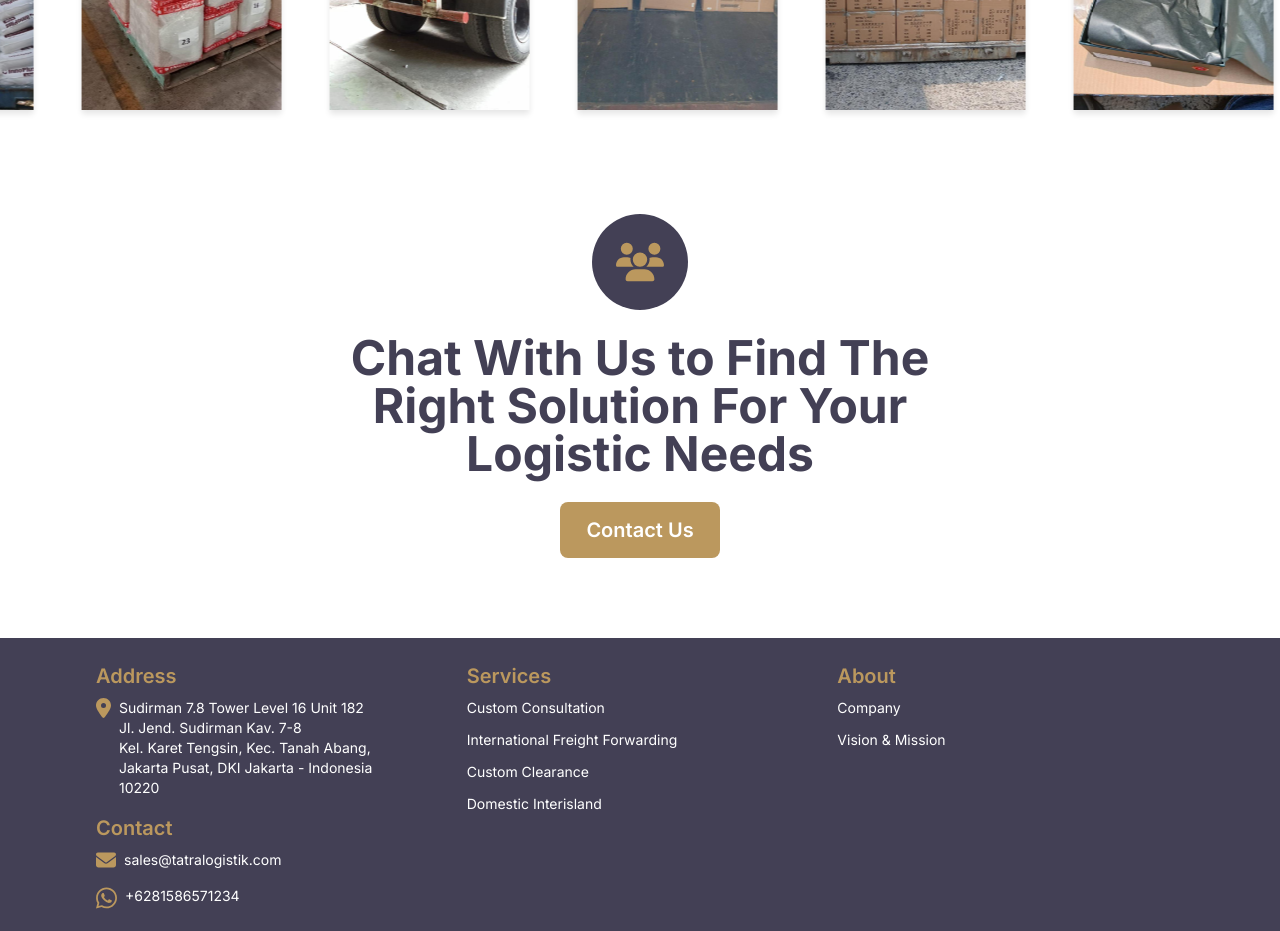
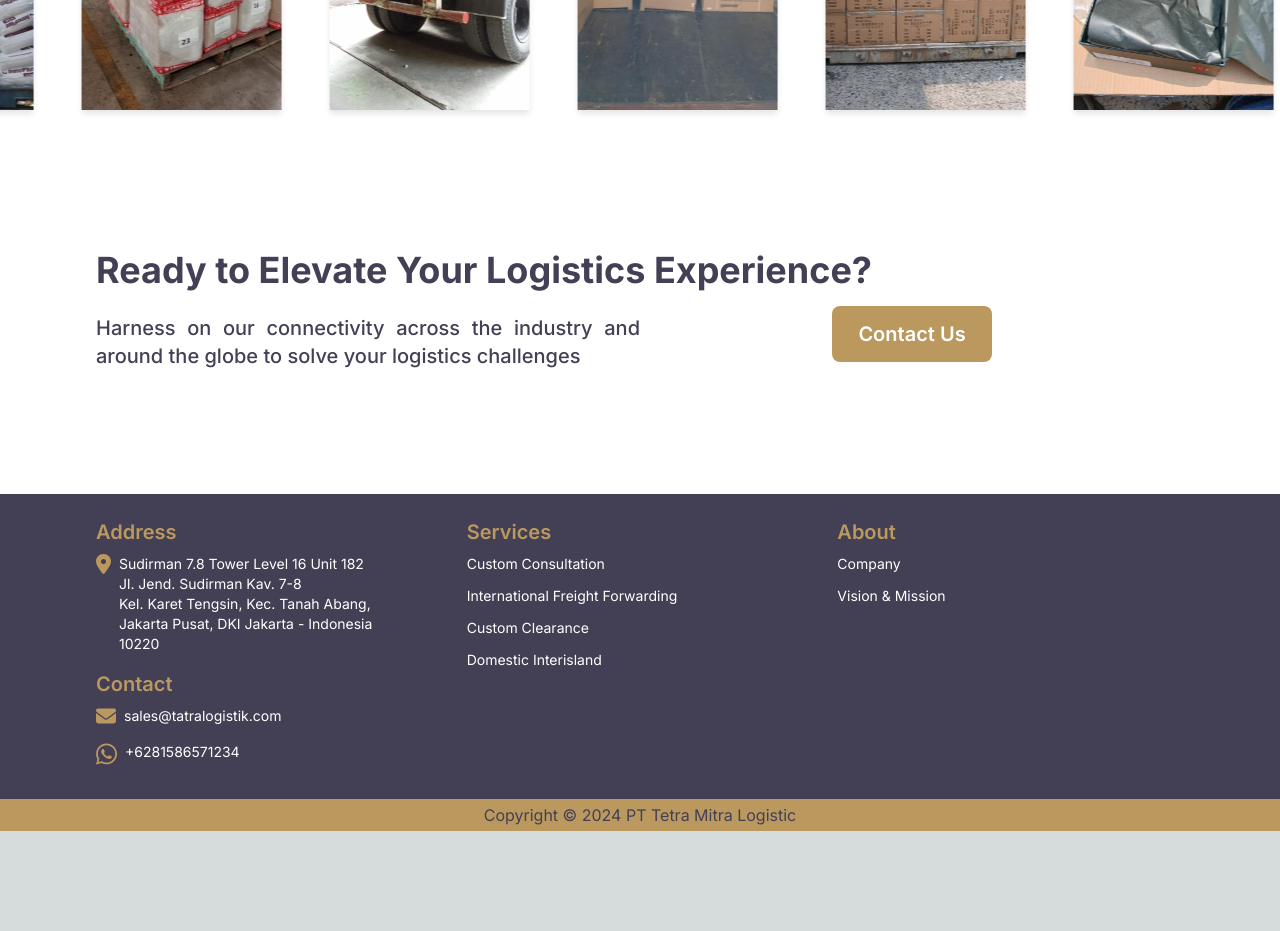
Before and after one commit to christ1201/compro-tetra, a Next.js app: page / in a window 1280 px wide. Shown: the part 5620-6551 px from the top of the page. After the commit the page ends 6451 px from the top, so only its background shows below. Built offline with nearby package versions, Linux system fonts and the light colour scheme.

Commit message:
feat: adjustu navbar bars, homepage contact us

```diff
--- a/src/app/page.tsx
+++ b/src/app/page.tsx
@@ -705,31 +705,22 @@ export default function Home() {
       </div>
 
       {/* Connect Section */}
-      <div className="bg-white min-h-[60vh] flex flex-col p-8 md:p-20 text-center items-center">
-        <div
-          className="max-w-2xl flex flex-col items-center space-y-6"
-          data-aos="fade-down"
-          data-aos-easing="ease-out"
-          data-aos-duration="1000"
+      <section
+        className="flex flex-col p-6 lg:p-24 sm:p-14 my-5"
+        data-aos="fade-zoom-in"
       >
-          <div className="rounded-full bg-tetra-alt w-24 h-24 flex items-center justify-center">
-            <FontAwesomeIcon
-              icon={faUsers}
-              className="!w-12 !h-12"
-              color="#BB985E"
-            />
+        <div className="md:text-4xl text-3xl font-bold text-tetra-alt">
+          Ready to Elevate Your Logistics Experience?
         </div>
-          <div className="flex flex-col text-tetra-alt text-4xl sm:text-5xl font-bold">
-            Chat With Us to Find The Right Solution For Your Logistic Needs
+        <div className="grid grid-cols-2">
+          <div>
+            <div className="md:text-xl text-lg font-medium text-tetra-alt py-2 pt-6 text-justify">
+              Harness on our connectivity across the industry and around the globe to solve your logistics challenges
             </div>
-          {/* <div className="text-tetra-alt lg:text-2xl text-xl">
-            Chat with us to find the right solution for your logistic needs
-          </div> */}
+          </div>
+          <div className="h-full w-full flex justify-center items-center">
             <a href="/contact">
-            <div
-              className="flex max-sm:items-center max-sm:justify-center"
-              data-aos="fade-in"
-            >
+              <div className="flex items-center justify-center" data-aos="fade-in">
                 <button className="bg-tetra max-w-fit min-w-40 min-h-14 rounded-lg hover:bg-opacity-90 p-2 hover:translate-x-2 transition-transform duration-700">
                   <span className="text-white font-semibold text-xl">
                     Contact Us
@@ -739,6 +730,7 @@ export default function Home() {
             </a>
           </div>
         </div>
+      </section>
       {/* Footer */}
       <Footer />
     </div>
--- a/src/components/icons/Bars.tsx
+++ b/src/components/icons/Bars.tsx
@@ -1,6 +1,6 @@
 export default function Bars() {
     return (
-        <svg xmlns="http://www.w3.org/2000/svg" viewBox="0 0 448 512" className="w-16 h-16">
+        <svg xmlns="http://www.w3.org/2000/svg" viewBox="0 0 448 512" className="w-5 h-5">
             <path d="M0 96C0 78.3 14.3 64 32 64l384 0c17.7 0 32 14.3 32 32s-14.3 32-32 32L32 128C14.3 128 0 113.7 0 96zM0 256c0-17.7 14.3-32 32-32l384 0c17.7 0 32 14.3 32 32s-14.3 32-32 32L32 288c-17.7 0-32-14.3-32-32zM448 416c0 17.7-14.3 32-32 32L32 448c-17.7 0-32-14.3-32-32s14.3-32 32-32l384 0c17.7 0 32 14.3 32 32z"/>
         </svg>
     );
```
Lines whose indentation alone changed are shown as unchanged.
